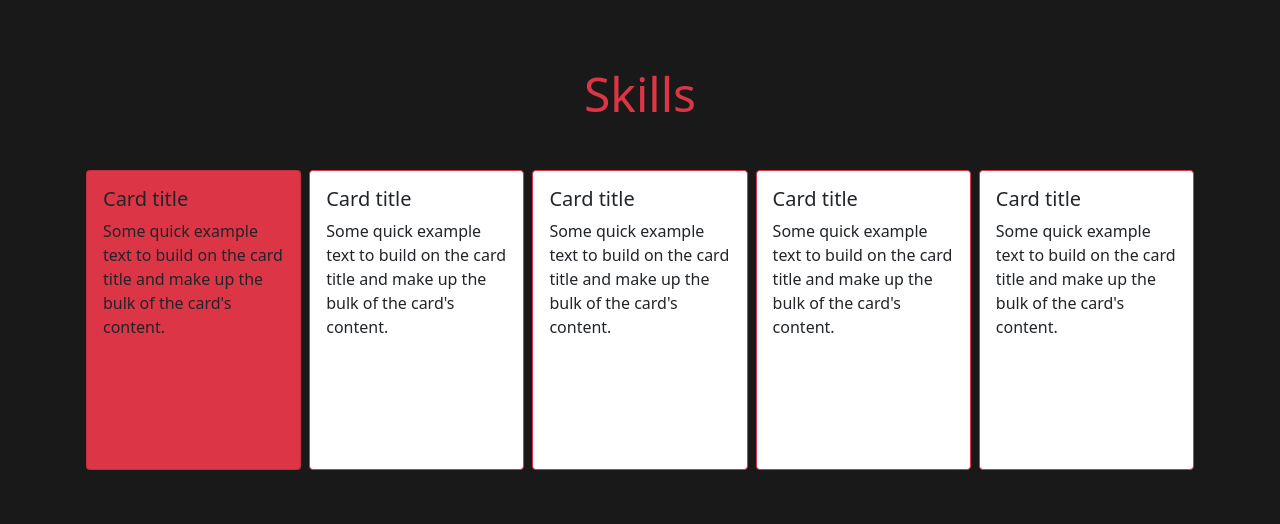
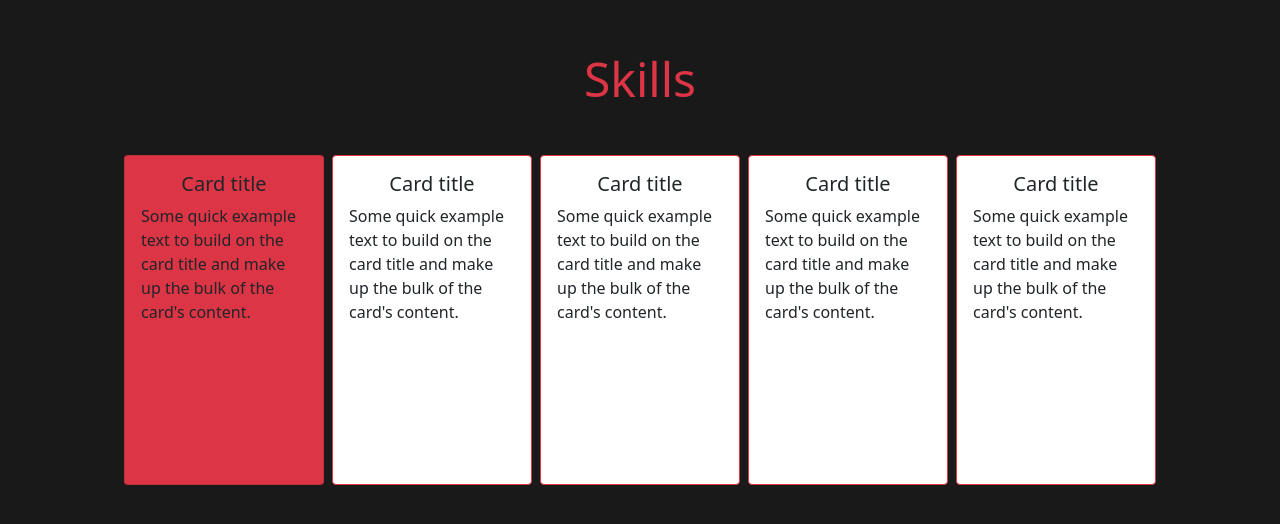
Before and after one commit to Jonathan-Challenger/Portfolio_React, a React (Create React App) app in the folder portfolio/: page / in a window 1280 px wide. Shown: the part 1828-2352 px from the top of the page. Built offline with nearby package versions, Linux system fonts and the light colour scheme.

Commit message:
add style to skills

```diff
--- a/portfolio/src/App.css
+++ b/portfolio/src/App.css
@@ -313,11 +313,43 @@ section {
 }
 
 .card-item {
-  max-width: 250px;
-  height: 300px;
+  max-width: 200px;
+  height: 330px;
   cursor: pointer;
+  transition: transform 200ms ease-out;
+}
+
+.card-item:hover {
+  transform: translateY(-15px);
 }
 
 .card {
   height: 100%;
 }
+
+.card-body {
+  display: flex;
+  flex-direction: column;
+  align-items: center;
+}
+
+#html {
+  color: #dd4b25;
+}
+
+#css {
+  color: #146eb0;
+}
+
+#js {
+  color: #efd81d;
+  background-color: #30312e;
+}
+
+#react {
+  color: #61dafb;
+}
+
+#vue {
+  color: #41b883;
+}
```
